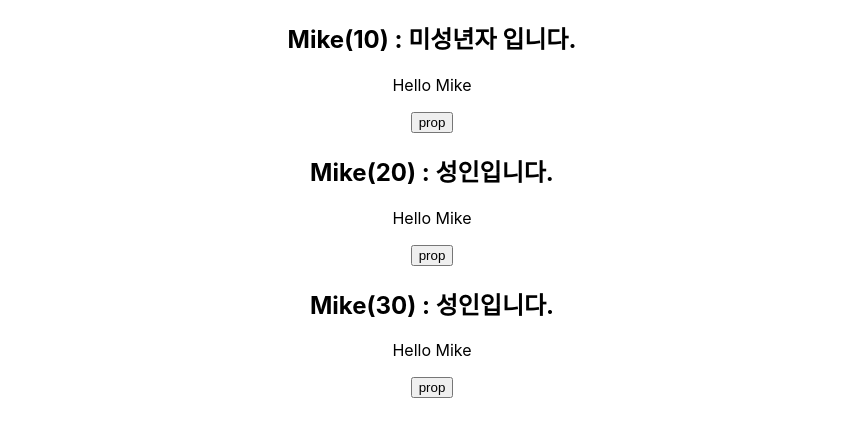
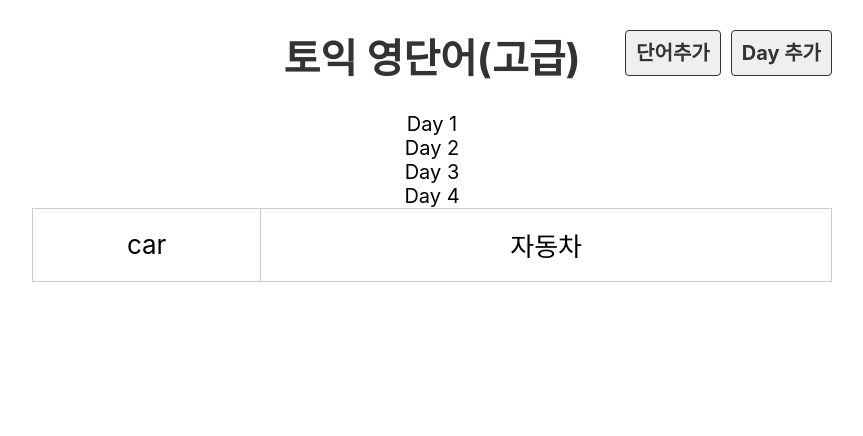
Before and after one commit to youjeahyun/REACT-TUTORIAL, a React (Create React App) app: page / in a window 1280 px wide. Shown: the top 436 px of the page, without its empty margins (208-1071 px from the left). Built offline with nearby package versions, Linux system fonts and the light colour scheme.

Commit message:
Map 사용

```diff
--- a/src/App.js
+++ b/src/App.js
@@ -1,20 +1,15 @@
 import './App.css';
-import Hello from './componenet/Hello';
-import Welcome from './componenet/Welcome';
-import World from './componenet/World';
-import styles from './App.module.css';
+import Day from './componenet/Day';
+import DayList from './componenet/DayList';
+import Header from './componenet/Header';
 
 function App() {
-  const name = "Tom";
-  const naver = {
-    name:"네이버",
-    url:"https://www.naver.com"
-  }
+
   return (
     <div className="App">
-      <Hello age={10}/>
-      <Hello age={20}/>
-      <Hello age={30}/>
+      <Header/>
+      <DayList/>
+      <Day />
     </div>
   );
 }
--- /dev/null
+++ b/src/componenet/Day.js
@@ -0,0 +1,25 @@
+import dummy from "../db/data.json"
+export default function Day() {
+    const day =2 ;
+    const wordList = dummy.words.filter(word=> word.day === day);
+    //console.log(wordList);
+
+    return (
+     <>
+        <table>
+            <tbody>
+                {wordList.map(word=>(
+                    <tr key={word.id}>
+                        <td>
+                            {word.eng}
+                        </td>
+                        <td>
+                            {word.kor}
+                        </td>
+                    </tr>
+                ))}
+            </tbody>
+        </table>
+     </>
+    )
+}
--- /dev/null
+++ b/src/componenet/DayList.js
@@ -0,0 +1,13 @@
+import dummy from "../db/data.json"
+export default function DayList() {
+    //console.log(dummy);
+    return (
+       <ul>
+        {dummy.days.map(day=>(
+            <li key={day.id}>
+                Day {day.day}
+            </li>
+        ))}
+       </ul>
+    )
+}
--- /dev/null
+++ b/src/componenet/Header.js
@@ -0,0 +1,17 @@
+export default function Header() {
+    return (
+        <div className="header">
+            <h1>
+                <a herf="/">토익 영단어(고급)</a>
+            </h1>
+            <div className="menu">
+                <a href="#x" className="link">
+                    단어추가
+                </a>
+                <a href="#x" className="link">
+                    Day 추가
+                </a>
+            </div>
+        </div>
+    )
+}
--- a/src/componenet/Hello.js
+++ /dev/null
@@ -1,18 +0,0 @@
-import { useState } from "react";
-import UserName from "./userName"
-
-export default function Hello({age}) {
-    const [name, setName] = useState('Mike');
-    const msg = age > 19 ? "성인입니다." : "미성년자 입니다.";
-
-    return(
-        <>
-        <h2 id="name">{name}({age}) : {msg}</h2>
-        <UserName name={name}/>
-        <button onClick={()=>{
-            setName(name === "Mike" ? "Jane" : "Mike")
-
-        }}>prop</button>
-        </>
-    )
-};
--- a/src/componenet/Hello.module.css
+++ /dev/null
@@ -1,5 +0,0 @@
-.box {
-    width:200px;
-    height:50px;
-    background-color: blue;
-}
--- a/src/componenet/Welcome.js
+++ /dev/null
@@ -1,4 +0,0 @@
-export default function Welcome() {
-    return <h2>Welcome</h2>;
-
-}
--- a/src/componenet/World.js
+++ /dev/null
@@ -1,4 +0,0 @@
-export default function World() {
-    return <h2>World</h2>;
-
-}
--- a/src/componenet/userName.js
+++ /dev/null
@@ -1,4 +0,0 @@
-export default function UserName({name}) {
-    return <p>Hello {name}</p>;
-
-}
--- /dev/null
+++ b/src/db/data.json
@@ -0,0 +1,92 @@
+{
+    "days": [
+      {
+        "id": 1,
+        "day": 1
+      },
+      {
+        "id": 2,
+        "day": 2
+      },
+      {
+        "id": 3,
+        "day": 3
+      },
+      {
+        "day": 4,
+        "id": 4
+      }
+    ],
+    "words": [
+      {
+        "id": 1,
+        "day": 1,
+        "eng": "book",
+        "kor": "책",
+        "isDone": false
+      },
+      {
+        "id": 3,
+        "day": 2,
+        "eng": "car",
+        "kor": "자동차",
+        "isDone": false
+      },
+      {
+        "id": 5,
+        "day": 3,
+        "eng": "school",
+        "kor": "학교",
+        "isDone": false
+      },
+      {
+        "id": 6,
+        "day": 3,
+        "eng": "pencil",
+        "kor": "연필",
+        "isDone": false
+      },
+      {
+        "day": "3",
+        "eng": "window",
+        "kor": "창문",
+        "isDone": false,
+        "id": 7
+      },
+      {
+        "day": "3",
+        "eng": "house",
+        "kor": "집",
+        "isDone": false,
+        "id": 8
+      },
+      {
+        "day": "2",
+        "eng": "mouse",
+        "kor": "쥐",
+        "isDone": false,
+        "id": 9
+      },
+      {
+        "day": "4",
+        "eng": "monkey",
+        "kor": "원숭이",
+        "isDone": false,
+        "id": 10
+      },
+      {
+        "day": "4",
+        "eng": "apple",
+        "kor": "사과",
+        "isDone": false,
+        "id": 11
+      },
+      {
+        "day": "3",
+        "eng": "apple",
+        "kor": "사과",
+        "isDone": false,
+        "id": 12
+      }
+    ]
+  }
--- a/src/index.css
+++ b/src/index.css
@@ -1,13 +1,132 @@
 body {
   margin: 0;
-  font-family: -apple-system, BlinkMacSystemFont, 'Segoe UI', 'Roboto', 'Oxygen',
-    'Ubuntu', 'Cantarell', 'Fira Sans', 'Droid Sans', 'Helvetica Neue',
+  font-family: -apple-system, BlinkMacSystemFont, "Segoe UI", "Roboto", "Oxygen",
+    "Ubuntu", "Cantarell", "Fira Sans", "Droid Sans", "Helvetica Neue",
     sans-serif;
   -webkit-font-smoothing: antialiased;
   -moz-osx-font-smoothing: grayscale;
+  font-size: 20px;
+}
+
+ol,
+ul {
+  margin: 0;
+  padding: 0;
+  list-style: none;
 }
 
 code {
-  font-family: source-code-pro, Menlo, Monaco, Consolas, 'Courier New',
+  font-family: source-code-pro, Menlo, Monaco, Consolas, "Courier New",
     monospace;
 }
+
+a {
+  text-decoration: none;
+  color: #333;
+}
+
+.App {
+  width: 800px;
+  margin: 0 auto;
+}
+
+.header {
+  position: relative;
+}
+
+.header .menu {
+  position: absolute;
+  top: 10px;
+  right: 0;
+}
+
+.header .link {
+  border: 1px solid #333;
+  padding: 10px;
+  margin-left: 10px;
+  background-color: #efefef;
+  font-weight: bold;
+  border-radius: 4px;
+}
+
+.list_day {
+  display: flex;
+  flex-wrap: wrap;
+}
+
+.list_day li {
+  flex: 20% 0 0;
+  box-sizing: border-box;
+  padding: 10px;
+}
+
+.list_day a {
+  display: block;
+  padding: 20px 0;
+  font-weight: bold;
+  color: #fff;
+  text-align: center;
+  border-radius: 10px;
+  background-color: dodgerblue;
+}
+
+table {
+  border-collapse: collapse;
+  width: 100%;
+}
+table td {
+  width: 25%;
+  height: 70px;
+  border: 1px solid #ccc;
+  text-align: center;
+  font-size: 26px;
+}
+
+table td:first-child {
+  width: 10%;
+}
+
+.off td {
+  background: #eee;
+  color: #ccc;
+}
+
+.btn_del {
+  margin-left: 10px;
+  color: #fff;
+  background-color: firebrick;
+}
+
+button {
+  padding: 10px;
+  font-weight: bold;
+  font-size: 18px;
+  cursor: pointer;
+  border: 0 none;
+  border-radius: 6px;
+  padding: 10px 20px;
+  color: #fff;
+  background-color: dodgerblue;
+}
+
+.input_area {
+  margin-bottom: 10px;
+}
+
+.input_area label {
+  display: block;
+  margin-bottom: 10px;
+}
+
+.input_area input {
+  width: 400px;
+  height: 40px;
+  font-size: 20px;
+  padding: 0 10px;
+}
+
+.input_area select {
+  width: 400px;
+  height: 40px;
+  font-size: 20px;
+}
```
